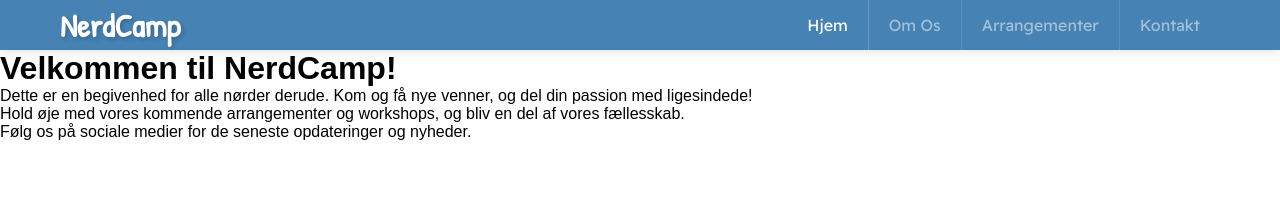
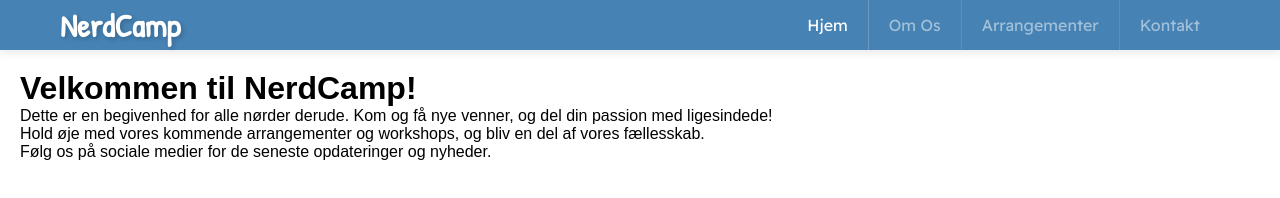
Before and after one commit to LaugeSvan/NerdCamp, a plain HTML site: page index.html in a window 1280 px wide. Drawn offline with Linux system fonts and the light colour scheme.

Commit message:
Add padding to main

```diff
--- a/style.css
+++ b/style.css
@@ -23,6 +23,11 @@ header {
    position: sticky;
    top: 0;
    z-index: 100;
+}
+
+main {
+   padding: 20px;
+   background-color: var(--bg-clr);
 }
 
 nav {
```
